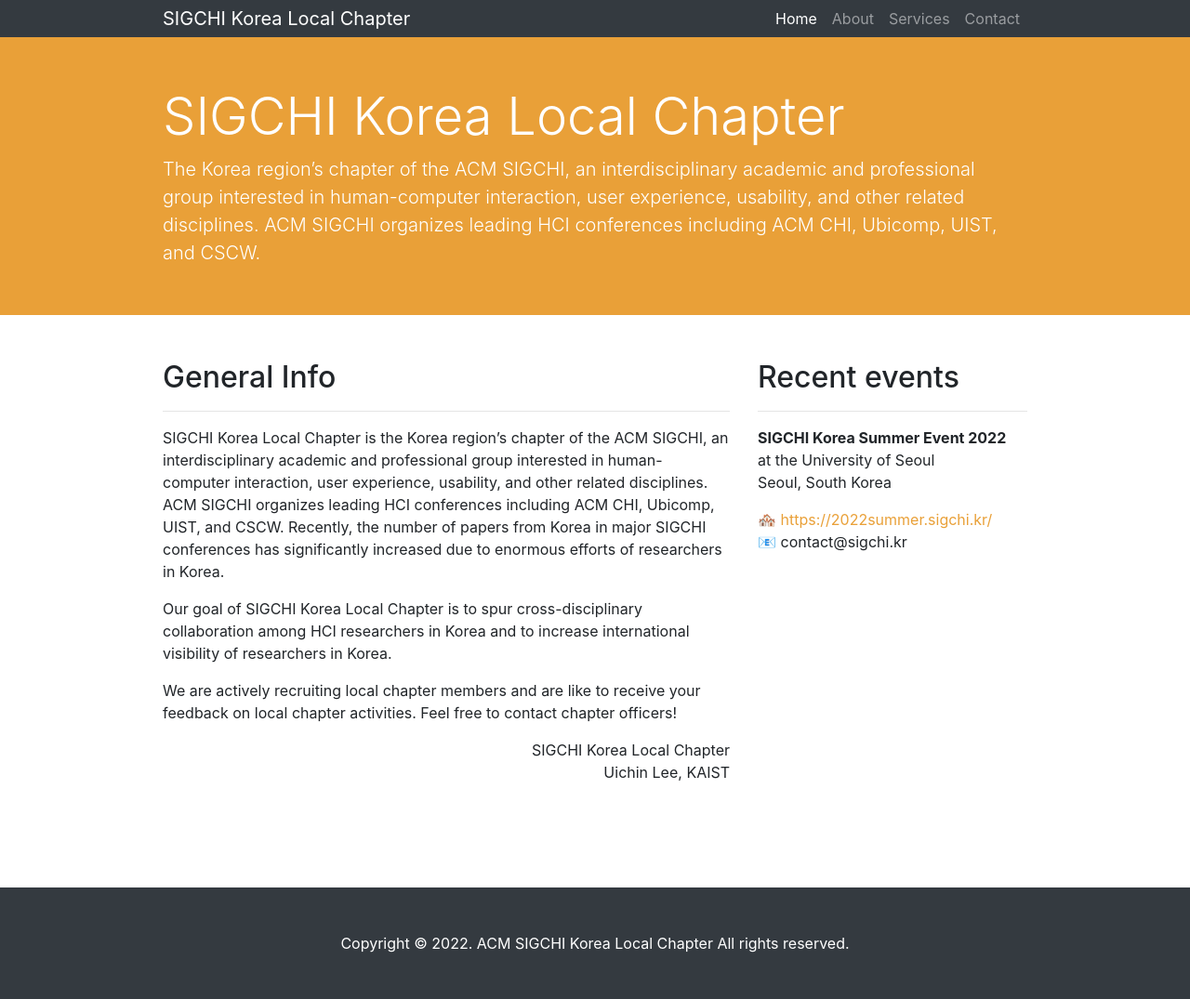
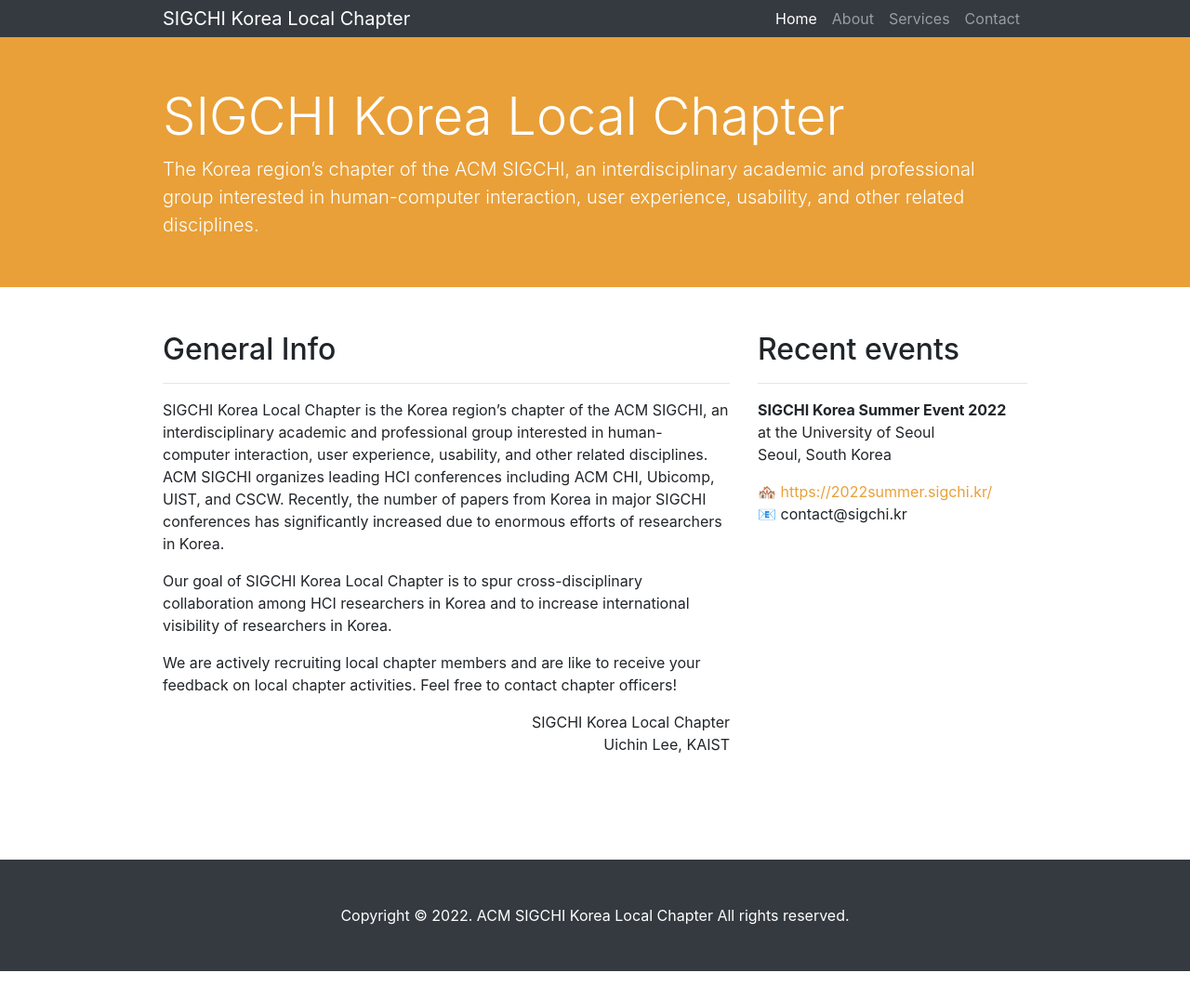
Before and after one commit to sigchikr/sigchikr.github.io, a Jekyll site: the page built from index.html, in a window 1280 px wide. Shown: the whole page at 93% size. Built offline with Jekyll 4.4.1, drawn with Linux system fonts in a browser that asks for light colours; after the commit the page ends 1045 px from its top, so only the background shows below that.

Commit message:
index updated.

```diff
--- a/_includes/header.html
+++ b/_includes/header.html
@@ -10,7 +10,6 @@
           The Korea region’s chapter of the ACM SIGCHI,
           an interdisciplinary academic and professional group interested in
           human-computer interaction, user experience, usability, and other related disciplines.
-          ACM SIGCHI organizes leading HCI conferences including ACM CHI, Ubicomp, UIST, and CSCW.
         </p>
       </div>
     </div>
```
